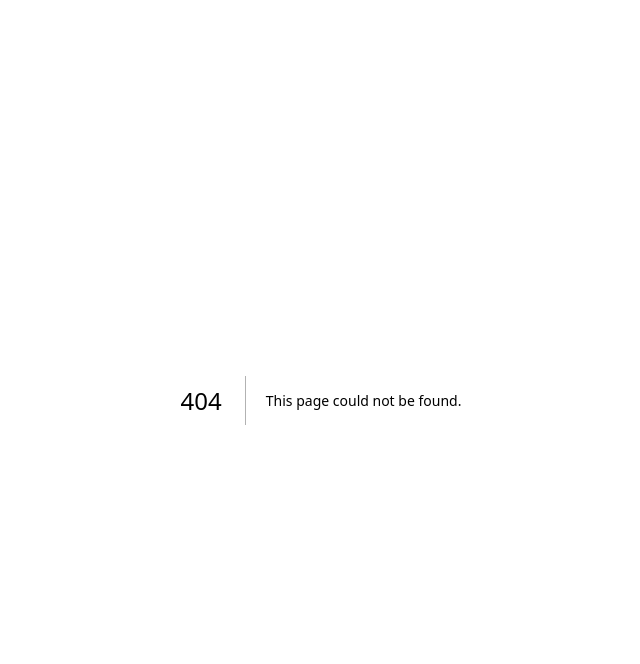
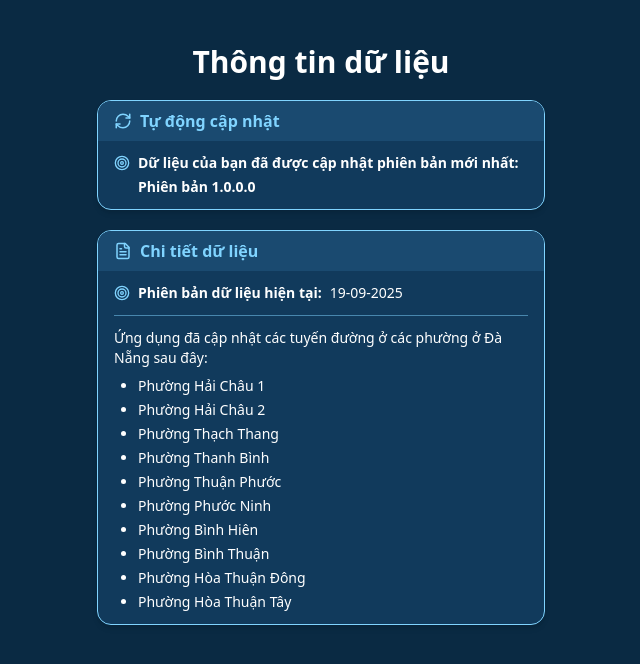
Before and after one commit to Zenok4/ADAS, a Next.js app: page /information in a window 1280 px wide. Before the commit this address had no page. Shown: the top 664 px of the page, without its empty margins (319-959 px from the left). Built offline with nearby package versions, Linux system fonts and the light colour scheme.

Commit message:
giao diện Chính sách, thông tin, sử dụng

```diff
--- /dev/null
+++ b/src/app/(main)/information/page.tsx
@@ -0,0 +1,78 @@
+"use client";
+
+import { useEffect, useState } from "react";
+import { RefreshCw, FileText, Target, PartyPopper } from "lucide-react";
+
+const InformationPage = () => {
+  const [currentDate, setCurrentDate] = useState("");
+
+  useEffect(() => {
+    const today = new Date();
+    const formattedDate =
+      today.getDate().toString().padStart(2, "0") +
+      "-" +
+      (today.getMonth() + 1).toString().padStart(2, "0") +
+      "-" +
+      today.getFullYear();
+    setCurrentDate(formattedDate);
+  }, []);
+
+  return (
+    <div className="min-h-screen bg-[#0a2a43] text-white px-4 py-6">
+      {/* Tiêu đề */}
+      <h1 className="text-center my-5 text-2xl md:text-3xl font-bold">
+        Thông tin dữ liệu
+      </h1>
+
+      <div className="max-w-md mx-auto flex flex-col gap-5">
+        {/* Card 1: Tự động cập nhật */}
+        <div className="bg-[#113a5c] border border-[#80d4ff] rounded-xl shadow-md overflow-hidden">
+          <div className="bg-[#1a4a70] px-4 py-2 font-semibold text-[#80d4ff] flex items-center gap-2">
+            <RefreshCw size={18} /> Tự động cập nhật
+          </div>
+          <div className="px-4 py-3 text-sm space-y-1">
+            <div className="flex items-center gap-2">
+              <Target size={16} className="text-[#80d4ff]" />
+              <strong>Dữ liệu của bạn đã được cập nhật phiên bản mới nhất:{" "}</strong>
+            </div>
+            {/* Thêm phiên bản mới */}
+            <div className="pl-6 text-[#fffff] font-semibold">
+              Phiên bản 1.0.0.0
+            </div>
+          </div>
+        </div>
+
+        {/* Card 2: Chi tiết dữ liệu */}
+        <div className="bg-[#113a5c] border border-[#80d4ff] rounded-xl shadow-md overflow-hidden">
+          <div className="bg-[#1a4a70] px-4 py-2 font-semibold text-[#80d4ff] flex items-center gap-2">
+            <FileText size={18} /> Chi tiết dữ liệu
+          </div>
+          <div className="px-4 py-3 text-sm space-y-3">
+            <div className="flex items-center gap-2">
+              <Target size={16} className="text-[#80d4ff]" />
+              <strong>Phiên bản dữ liệu hiện tại:</strong> {currentDate}
+            </div>
+            <hr className="border-t border-[#80d4ff]/50" />
+            <div>
+              Ứng dụng đã cập nhật các tuyến đường ở các phường ở Đà Nẵng sau đây:
+              <ul className="list-disc pl-6 space-y-1 mt-2">
+                <li>Phường Hải Châu 1</li>
+                <li>Phường Hải Châu 2</li>
+                <li>Phường Thạch Thang</li>
+                <li>Phường Thanh Bình</li>
+                <li>Phường Thuận Phước</li>
+                <li>Phường Phước Ninh</li>
+                <li>Phường Bình Hiên</li>
+                <li>Phường Bình Thuận</li>
+                <li>Phường Hòa Thuận Đông</li>
+                <li>Phường Hòa Thuận Tây</li>
+              </ul>
+            </div>
+          </div>
+        </div>
+      </div>
+    </div>
+  );
+};
+
+export default InformationPage;
--- /dev/null
+++ b/src/app/(main)/policy/page.tsx
@@ -0,0 +1,49 @@
+"use client";
+
+import MenuTemplate from "../components/menu-template";
+import { Button } from "@/components/ui/button";
+
+const PrivacyPage = () => {
+  return (
+    <div>
+      <h1 className="flex justify-center my-10 text-3xl md:text-4xl font-bold text-[#80d4ff]">
+        Chính Sách Bảo Mật
+      </h1>
+
+      <div className="w-96 flex mx-auto my-5 border-[#80d4ff] bg-[#113a5c] border-2 rounded-xl p-4 flex-col space-y-4 text-white">
+        <MenuTemplate title="1. Mục đích thu thập thông tin">
+          <p>
+            Ứng dụng thu thập thông tin để cung cấp cảnh báo giao thông và cải thiện trải nghiệm người dùng.
+          </p>
+        </MenuTemplate>
+
+        <MenuTemplate title="2. Phạm vi sử dụng thông tin">
+          <p>
+            Thông tin được dùng để xử lý dữ liệu, gửi cảnh báo, và tối ưu hệ thống.
+          </p>
+        </MenuTemplate>
+
+        <MenuTemplate title="3. Lưu trữ và bảo mật dữ liệu">
+          <p>
+            Dữ liệu được bảo mật bằng mã hóa và chỉ lưu giữ trong thời gian cần thiết.
+          </p>
+        </MenuTemplate>
+
+        <MenuTemplate title="4. Quyền của người dùng">
+          <p>
+            Người dùng có quyền xem, chỉnh sửa hoặc yêu cầu xóa dữ liệu cá nhân.
+          </p>
+        </MenuTemplate>
+
+        <MenuTemplate title="5. Liên hệ">
+          <p>Email hỗ trợ: supportadas@app.vn</p>
+          <Button className="mt-3 w-full py-5" variant="main">
+            Gửi Yêu Cầu
+          </Button>
+        </MenuTemplate>
+      </div>
+    </div>
+  );
+};
+
+export default PrivacyPage;
--- /dev/null
+++ b/src/app/(main)/use/page.tsx
@@ -0,0 +1,84 @@
+"use client";
+
+import { Button } from "@/components/ui/button";
+import MenuTemplate from "../components/menu-template";
+
+type StepType = {
+  title: string;
+  description?: string;
+  details?: string[];
+};
+
+const StepData: Record<string, StepType> = {
+  Step1: {
+    title: "Bước 1",
+    description: "Đăng nhập ứng dụng bằng tài khoản Google hoặc số điện thoại.",
+  },
+  Step2: {
+    title: "Bước 2",
+    description:
+      "Cho phép ứng dụng truy cập camera để nhận diện biển báo, làn đường và vật thể.",
+  },
+  Step3: {
+    title: "Bước 3",
+    description:
+      "Bật GPS để hệ thống hiển thị cảnh báo giao thông theo thời gian thực.",
+  },
+  Step4: {
+    title: "Bước 4",
+    description: "Khi lái xe, ứng dụng sẽ tự động:",
+    details: [
+      "Cảnh báo giao thông và tốc độ",
+      "Nhận diện biển báo",
+      "Phát hiện làn đường, vật cản",
+      "Cảnh báo buồn ngủ, mất tập trung",
+    ],
+  },
+  Step5: {
+    title: "Bước 5",
+    description:
+      "Vào mục Chi tiết dữ liệu để xem các tuyến đường đã được cập nhật mới nhất.",
+  },
+};
+
+const HuongDanPage = () => {
+  const steps: StepType[] = Object.values(StepData);
+
+  return (
+    <div>
+      <h1 className="flex justify-center my-10 text-3xl md:text-4xl font-bold text-[#80d4ff]">
+        Hướng Dẫn Sử Dụng
+      </h1>
+
+      {/* Toàn bộ step nằm chung trong 1 bảng giống PrivacyPage */}
+      <div className="w-96 flex mx-auto my-5 border-[#80d4ff] bg-[#113a5c] border-2 rounded-xl p-4 flex-col space-y-4 text-white">
+        {steps.map((item: StepType, index: number) => (
+          <MenuTemplate key={index} title={item.title}>
+            <p className="mb-2">{item.description}</p>
+
+            {item.details && (
+              <ul className="list-disc pl-6 space-y-1">
+                {item.details.map((detail, idx) => (
+                  <li key={idx}>{detail}</li>
+                ))}
+              </ul>
+            )}
+
+            {/* Custom cho Step 1 */}
+            {item.title === StepData.Step1.title && (
+              <div className="mt-3">
+
+              </div>
+            )}
+          </MenuTemplate>
+        ))}
+
+        <Button className="mt-3 w-full py-5" variant="main">
+          Bắt đầu sử dụng
+        </Button>
+      </div>
+    </div>
+  );
+};
+
+export default HuongDanPage;
```
